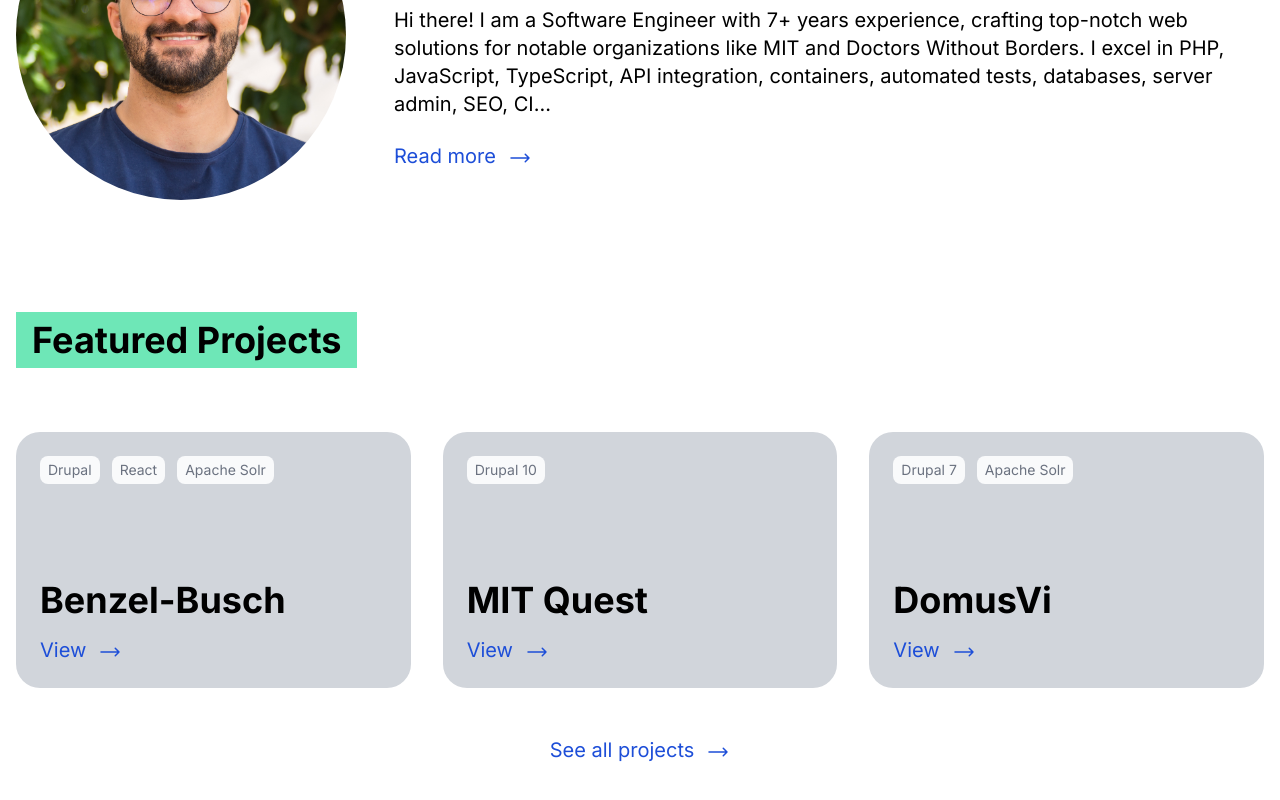
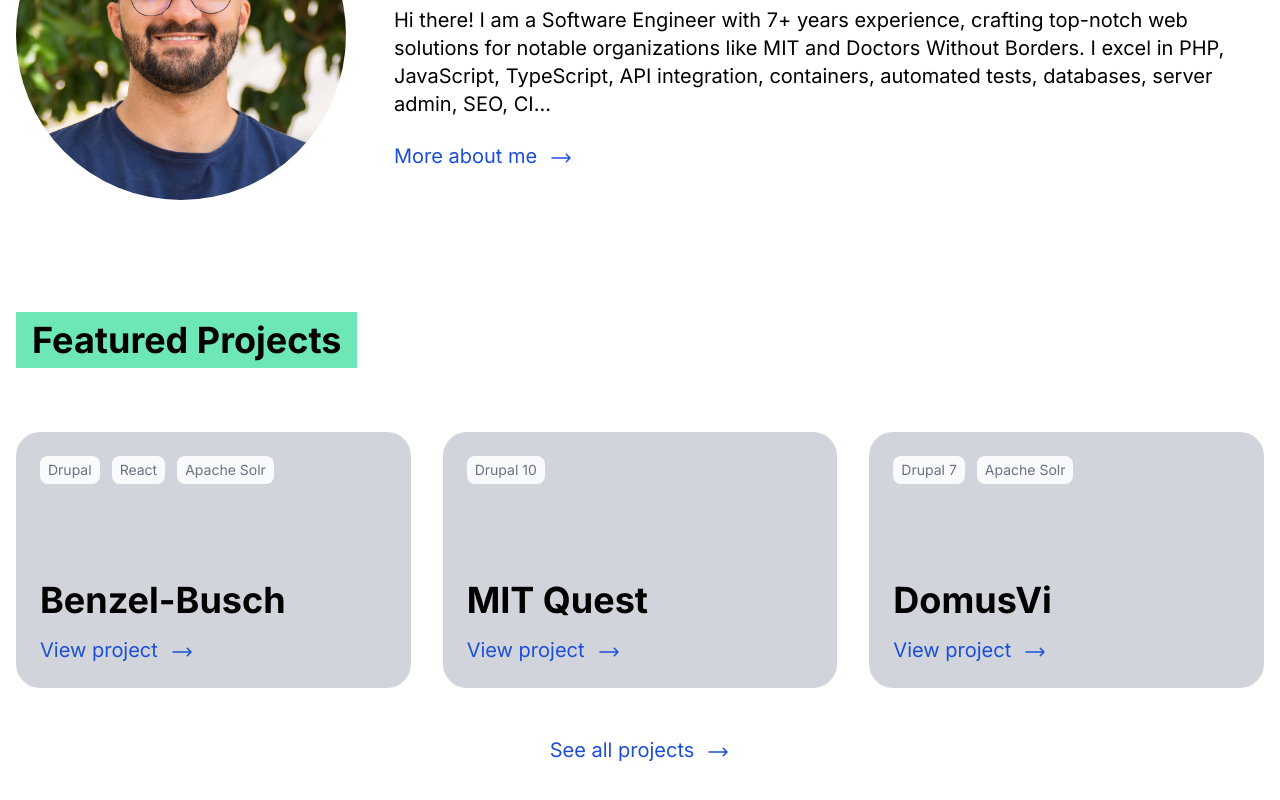
Before and after one commit to rcaldeiradev/Rafael-Caldeira, a Next.js app: page / in a window 1280 px wide. Shown: the part 502-1302 px from the top of the page. Built offline with nearby package versions, Linux system fonts and the light colour scheme.

Commit message:
One round of optimizations (performance and a11y)

```diff
--- a/src/app/components/About.tsx
+++ b/src/app/components/About.tsx
@@ -16,7 +16,6 @@ export default function About() {
             fill={true}
             className="sm:-z-10"
             priority={true}
-            unoptimized={true}
             placeholder="blur"
             style={{
               objectFit: 'cover',
@@ -37,7 +36,7 @@ export default function About() {
           </p>
         </div>
 
-        <ArrowLink path={'/about'} text={'Read more'} className="mt-6" />
+        <ArrowLink path={'/about'} text={'More about me'} className="mt-6" />
       </div>
     </div>
   )
--- a/src/app/components/FeaturedProjects.tsx
+++ b/src/app/components/FeaturedProjects.tsx
@@ -13,7 +13,7 @@ interface CardsList extends Array<CardItem> {}
 const cards: CardsList = [
   {
     title: 'Benzel-Busch',
-    href: '/',
+    href: '/projects/benzel-busch',
     tags: [
       'Drupal',
       'React',
@@ -22,14 +22,14 @@ const cards: CardsList = [
   },
   {
     title: 'MIT Quest',
-    href: '/',
+    href: '/projects/mit-quest-for-intelligence',
     tags: [
       'Drupal 10',
     ],
   },
   {
     title: 'DomusVi',
-    href: '/',
+    href: '/projects/domusvi',
     tags: [
       'Drupal 7',
       'Apache Solr'
@@ -53,6 +53,7 @@ export default function FeaturedProjects() {
               <Card
                 title={card.title}
                 href={card.href}
+                linkText="View project"
                 tags={card.tags}
                 className="bg-gray-300 h-44 lg:h-64"
               />
--- a/src/components/Card.tsx
+++ b/src/components/Card.tsx
@@ -4,12 +4,13 @@ import Tag from "@/components/Tag";
 interface CardProps {
   title: string,
   href: string,
+  linkText?: string,
   tags: Array<string>,
   className?: string,
 }
 
 export default function Card(
-  { title, href, tags, className }: CardProps
+  { title, href, linkText, tags, className }: CardProps
 ) {
   return (
     <div className={`card relative p-4 lg:p-6 rounded-3xl flex flex-col ${className}`}>
@@ -21,7 +22,7 @@ export default function Card(
 
       <div className="texts mt-auto">
         <h2 className="title text-2xl lg:text-4xl font-bold lg:mb-4">{title}</h2>
-        <ArrowLink path={href} text={'View'} />
+        <ArrowLink path={href} text={linkText ? linkText : 'View'} />
       </div>
     </div>
   )
```
Also changed, not shown: 2 other files (tests, documents, lock files or other folders).
